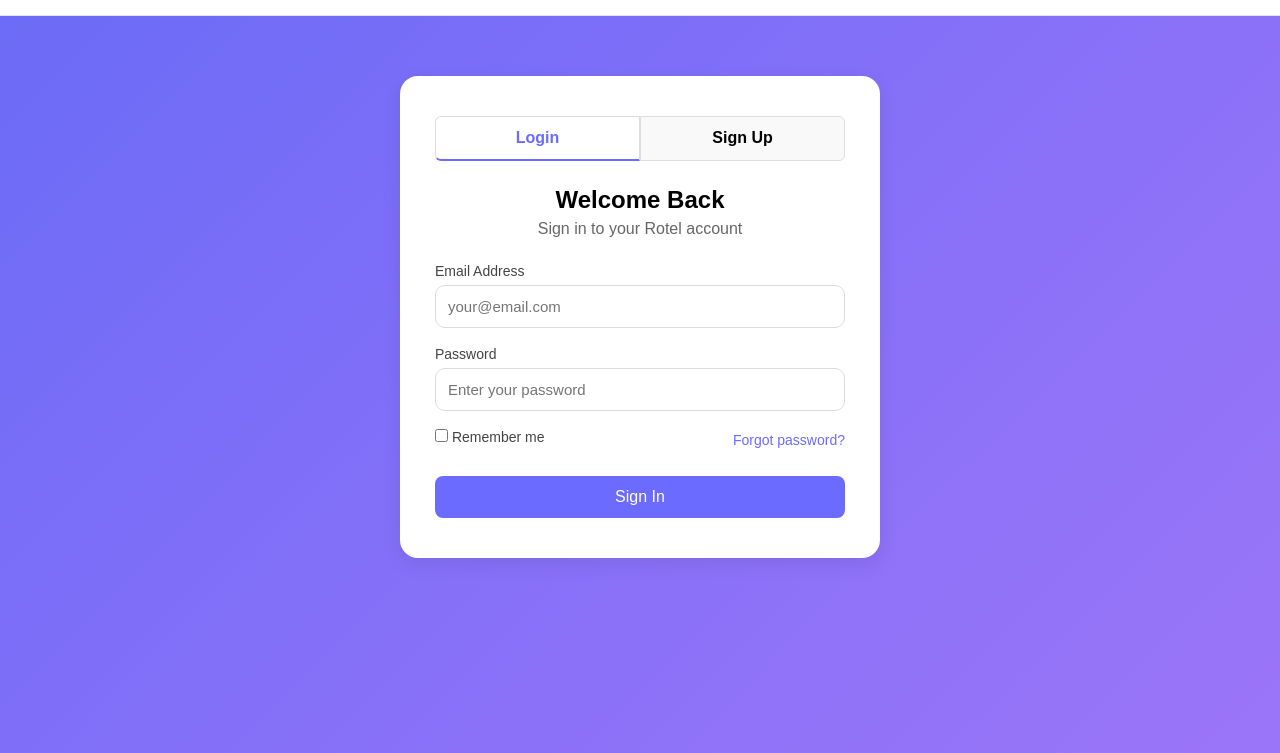
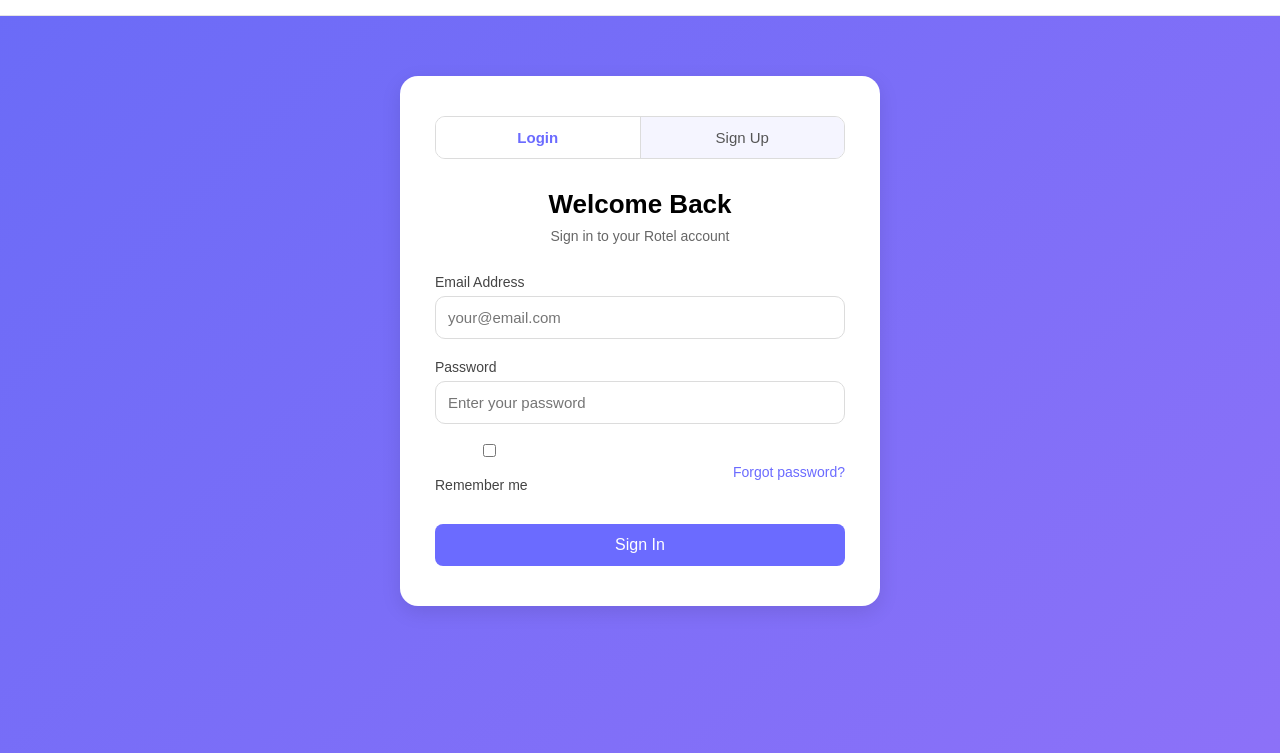
Before and after one commit to 2415998/Rotel, a plain HTML site: page login.html in a window 1280 px wide. Shown: the part 47-800 px from the top of the page. Drawn offline with Linux system fonts and the light colour scheme.

Commit message:
Update login.html

```diff
--- a/login.html
+++ b/login.html
@@ -9,14 +9,15 @@
         :root{
             --primary:#6b6bff;
             --text-muted:#666;
-            --bg-gradient:linear-gradient(135deg,#6a6bf7,#8570f8,#9b75f8);
+            --gradient:linear-gradient(135deg, #6a6bf7, #8c71f8);
         }
 
         *{box-sizing:border-box;margin:0;padding:0}
+
         body{
-            font-family:Arial,Helvetica,sans-serif;
-            background:var(--bg-gradient);
+            font-family:Arial, Helvetica, sans-serif;
             min-height:100vh;
+            background:var(--gradient);
         }
 
         /* NAVBAR */
@@ -48,65 +49,68 @@
         }
 
         /* LOGIN CARD */
-        .login-wrapper{
-            margin:60px auto;
+        .login-box{
             width:100%;
             max-width:480px;
             background:#ffffff;
+            margin:60px auto;
             padding:40px 35px;
             border-radius:18px;
-            box-shadow:0 6px 20px rgba(0,0,0,0.08);
+            box-shadow:0 6px 20px rgba(0,0,0,0.1);
         }
 
         .tab-row{
             display:flex;
             justify-content:center;
-            margin-bottom:25px;
+            margin-bottom:30px;
+            border-radius:10px;
+            overflow:hidden;
+            border:1px solid #dcdcdc;
         }
         .tab-btn{
             flex:1;
             text-align:center;
             padding:12px 0;
+            font-size:15px;
             cursor:pointer;
-            font-weight:600;
-            border:1px solid #ddd;
-            background:#f9f9f9;
-            border-radius:6px 0 0 6px;
-        }
-        .tab-btn.active{
-            background:white;
-            color:var(--primary);
-            border-bottom:2px solid var(--primary);
+            background:#f5f5ff;
+            color:#555;
+            border-right:1px solid #dcdcdc;
         }
         .tab-btn:last-child{
-            border-radius:0 6px 6px 0;
+            border-right:none;
+        }
+        .active{
+            background:#ffffff;
+            color:var(--primary);
+            font-weight:600;
         }
 
         h2{
             text-align:center;
-            margin-bottom:6px;
-            font-size:24px;
+            margin-bottom:8px;
+            font-size:26px;
         }
         .subtitle{
             text-align:center;
             color:var(--text-muted);
-            margin-bottom:25px;
+            margin-bottom:30px;
+            font-size:14px;
         }
 
         label{
             display:block;
             margin-bottom:6px;
+            font-size:14px;
             color:#444;
-            font-size:14px;
         }
 
-        input[type="email"],
-        input[type="password"]{
+        input{
             width:100%;
             padding:12px;
             border-radius:10px;
             border:1px solid #dcdcdc;
-            margin-bottom:18px;
+            margin-bottom:20px;
             font-size:15px;
         }
 
@@ -114,8 +118,8 @@
             display:flex;
             justify-content:space-between;
             align-items:center;
+            margin-bottom:25px;
             font-size:14px;
-            margin-bottom:25px;
         }
 
         .remember-row a{
@@ -127,17 +131,18 @@
             width:100%;
             padding:12px;
             background:var(--primary);
-            color:#fff;
             border:none;
             border-radius:8px;
+            color:#fff;
             font-size:16px;
             cursor:pointer;
         }
         .btn:hover{
-            filter:brightness(0.94);
+            filter:brightness(0.93);
         }
     </style>
 </head>
+
 <body>
 
     <!-- NAVBAR -->
@@ -154,7 +159,7 @@
     </header>
 
     <!-- LOGIN CARD -->
-    <div class="login-wrapper">
+    <div class="login-box">
 
         <div class="tab-row">
             <div class="tab-btn active">Login</div>
@@ -176,7 +181,7 @@
                 <a href="#">Forgot password?</a>
             </div>
 
-            <button class="btn" type="submit">Sign In</button>
+            <button type="submit" class="btn">Sign In</button>
         </form>
 
     </div>
```
